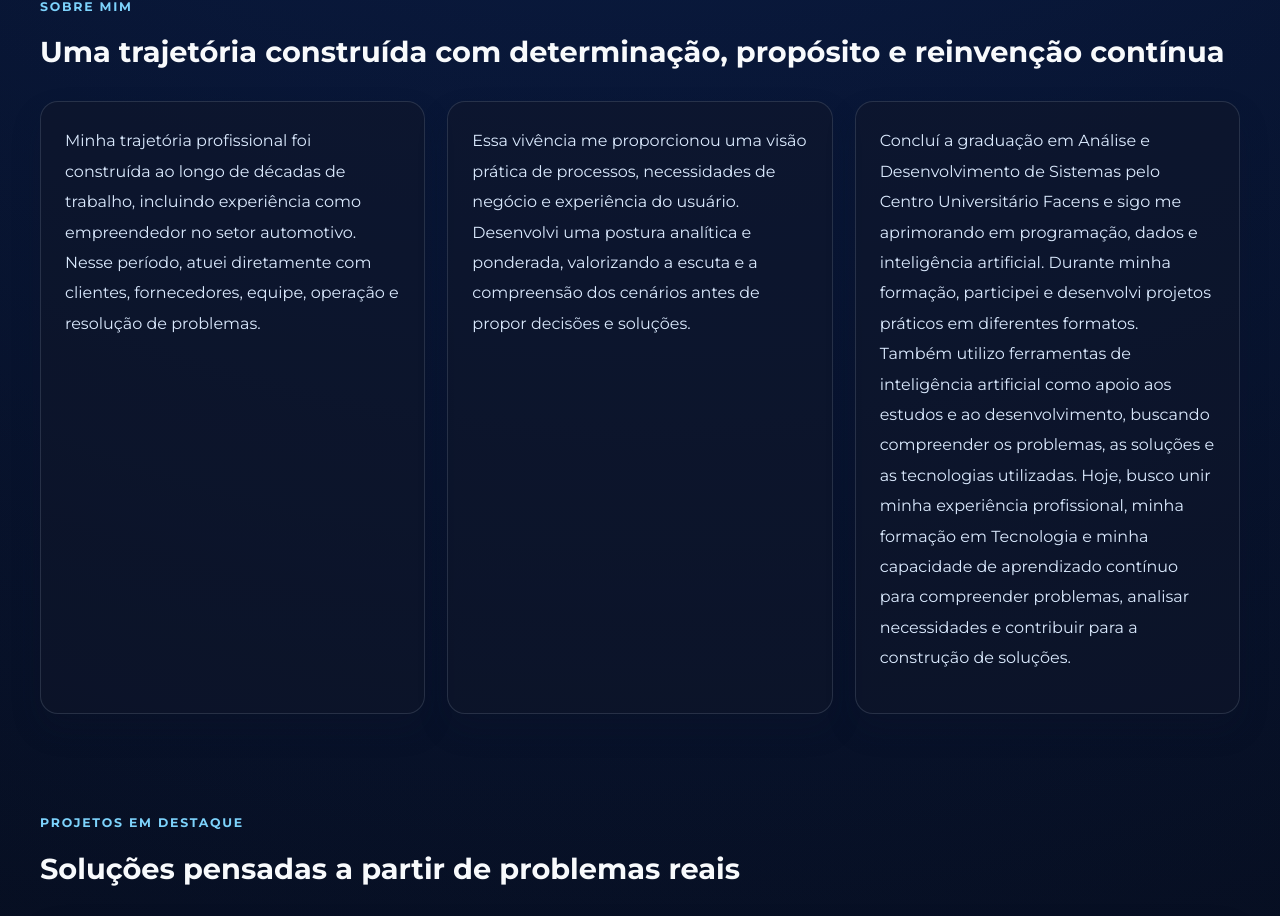
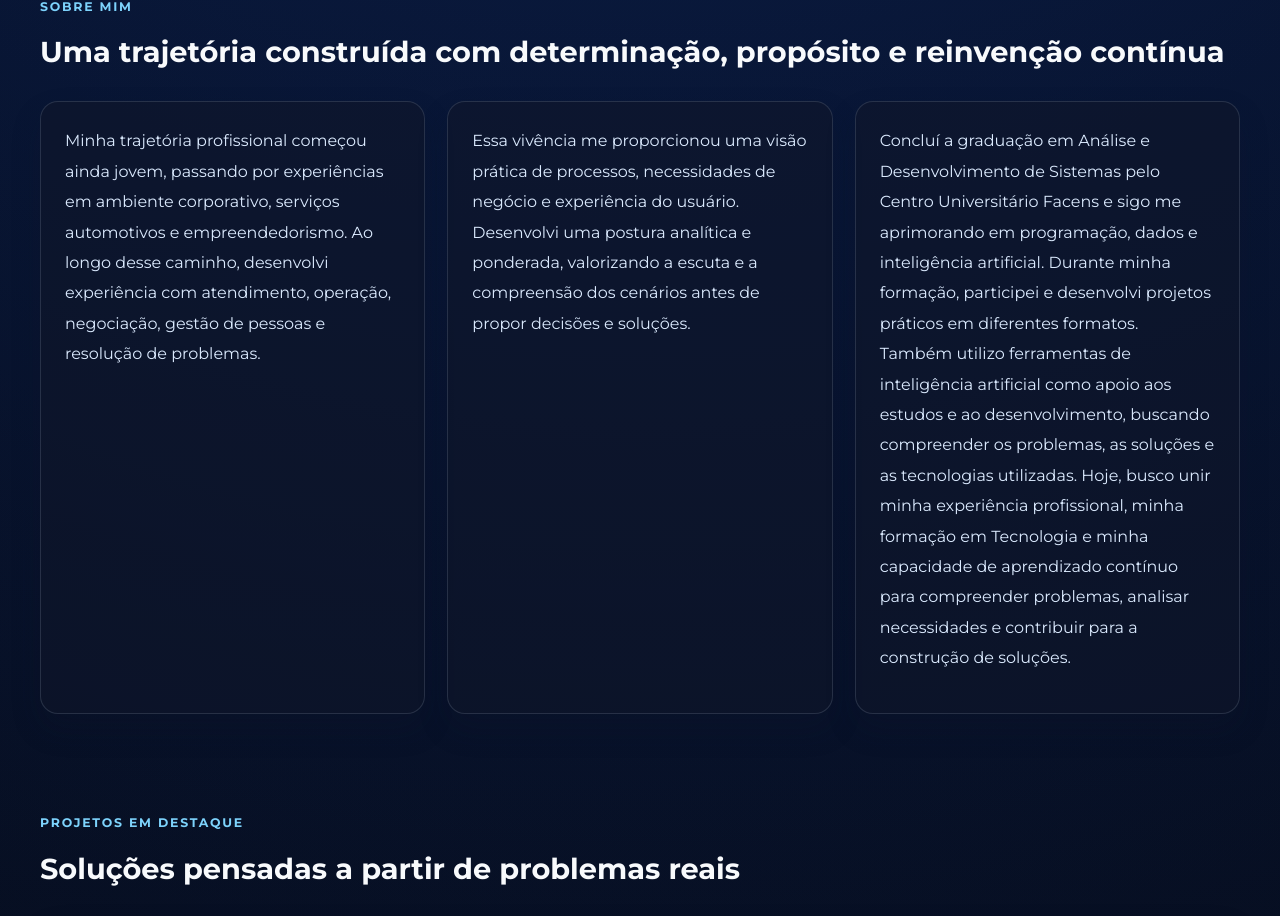
Before and after one commit to Celsoibiuna/por-tfo-lio__atualizado, a React (Vite) app: page / in a window 1280 px wide. Shown: the part 1000-1916 px from the top of the page. Built offline with nearby package versions, Linux system fonts and the light colour scheme.

Commit message:
Atualiza inicio da secao Sobre

```diff
--- a/src/App.jsx
+++ b/src/App.jsx
@@ -173,9 +173,9 @@ function App() {
           <div className="about-grid">
             <div className="about-card">
               <p>
-                Minha trajetória profissional foi construída ao longo de décadas de trabalho, incluindo experiência como
-                empreendedor no setor automotivo. Nesse período, atuei diretamente com clientes, fornecedores, equipe,
-                operação e resolução de problemas.
+                Minha trajetória profissional começou ainda jovem, passando por experiências em ambiente corporativo,
+                serviços automotivos e empreendedorismo. Ao longo desse caminho, desenvolvi experiência com atendimento,
+                operação, negociação, gestão de pessoas e resolução de problemas.
               </p>
             </div>
 
```
